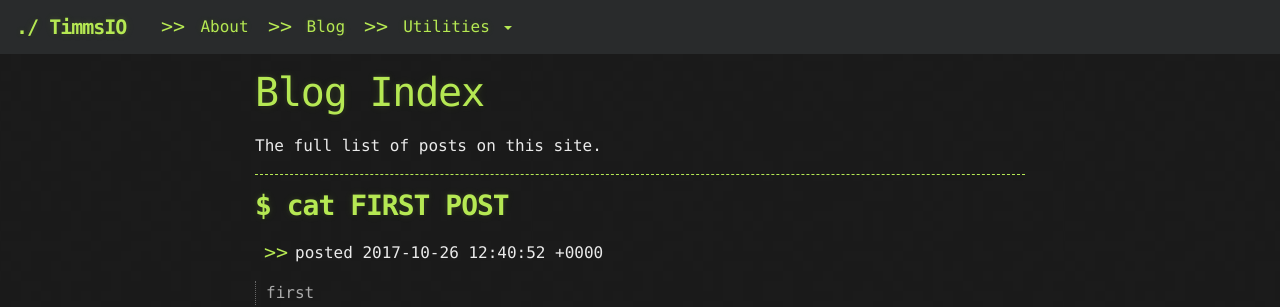
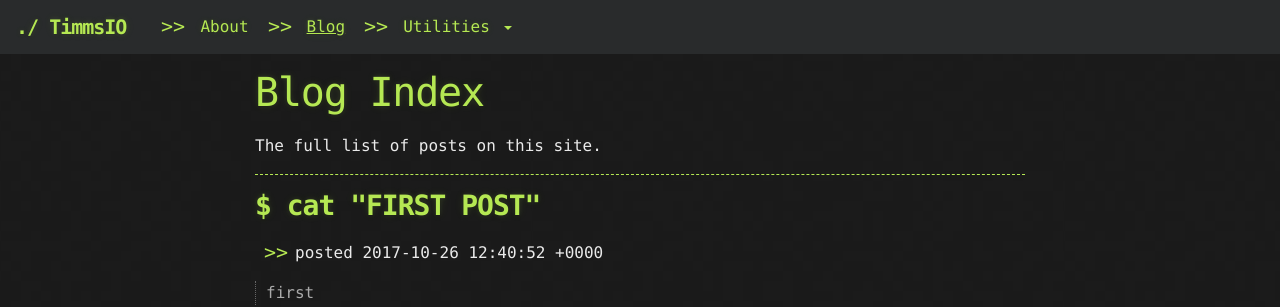
Before and after one commit to TimmsIO/timmsio.github.io, a Jekyll site: the page built from routedPages/blog.md, in a window 1280 px wide. Shown: the top 307 px of the page. Built offline with Jekyll 4.4.1, drawn with Linux system fonts in a browser that asks for light colours; nearby versions of some CDN libraries.

Commit message:
navbar fix

```diff
--- a/_includes/navbar.html
+++ b/_includes/navbar.html
@@ -35,7 +35,11 @@
                         aria-labelledby="{{ link.title}}-Dropdown">
 
                         {% for sublink in link.sublinks %}
+                            {% if page.url == sublink.url %}
                                 <a class="dropdown-item {{class}}"
+                            {% else %}
+                                <a class="dropdown-item"
+                            {% endif %}
                                     href="{{ site.baseurl }}{{ sublink.url }}">
                                     {{ sublink.title }}
                                 </a>
--- a/_sass/jekyll-theme-hacker.scss
+++ b/_sass/jekyll-theme-hacker.scss
@@ -56,6 +56,16 @@ li.nav-item {
   margin-right: 1em;
 }
 
+li.nav-item.active {
+  color: #b5e853 !important;
+  text-decoration: underline !important;
+}
+
+a.dropdown-item.active {
+  color: #b5e853 !important;
+  text-decoration: underline !important;
+}
+
 /* Header, <header>
    header   - container
    h1       - project name
@@ -98,7 +108,17 @@ a.navbar-brand {
 }
 
 .post-brand:before {
-  content: "$ cat ";
+  content: "$ cat \"";
+  // font-size: 1.3em;
+  color: #b5e853;
+}
+
+.dropdown-toggle:focus + .dropdown-menu {
+  display: block;
+}
+
+.post-brand:after {
+  content: "\"";
   // font-size: 1.3em;
   color: #b5e853;
 }
```
